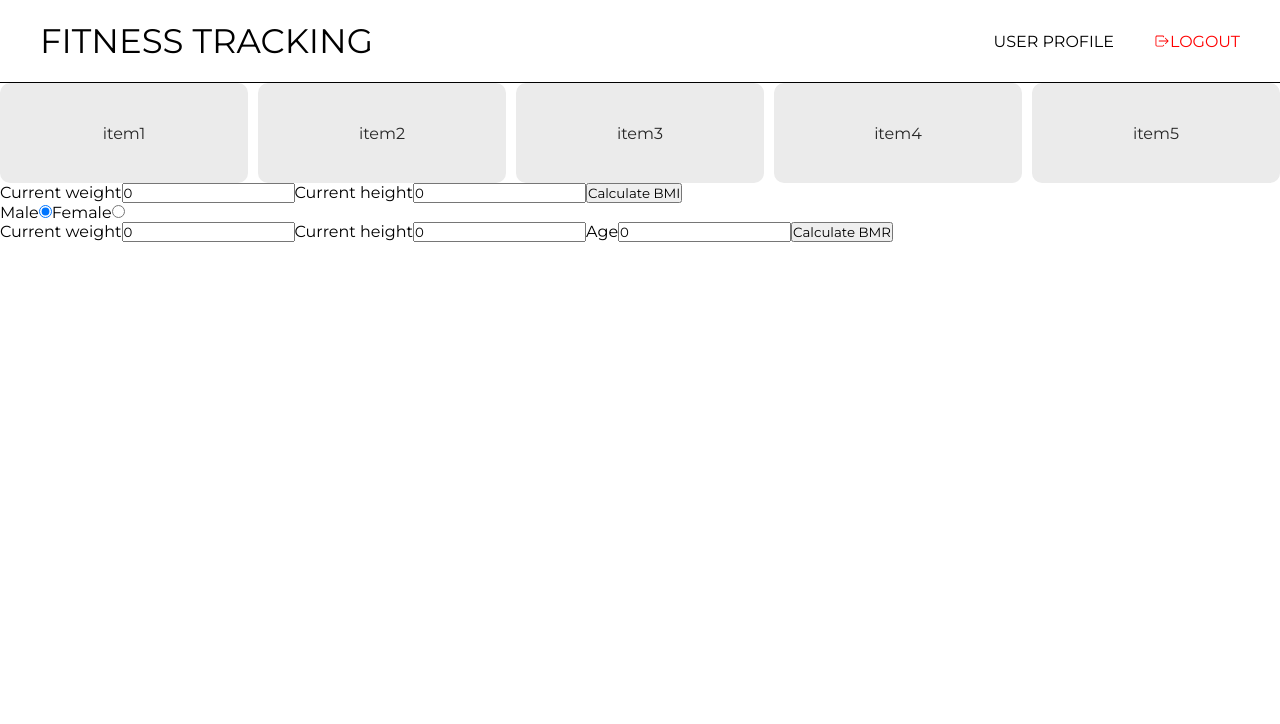
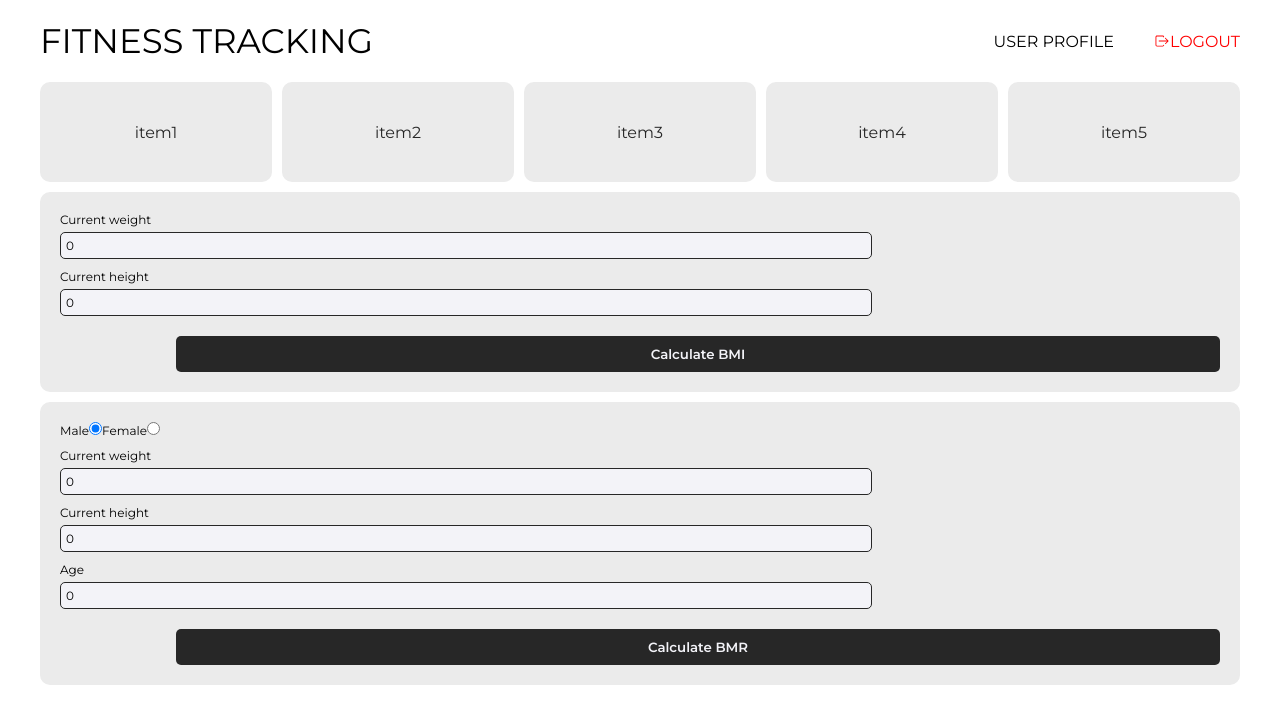
Before and after one commit to JKukielski/fitness-tracking-app, a React (Vite) app in the folder frontend/: page / in a window 1280 px wide. Shown: the top 724 px of the page. Built offline with nearby package versions, Linux system fonts and the light colour scheme; sample sign-in values are in the browser's storage.

Commit message:
Initial styling for BMI & BMR components

```diff
--- a/frontend/src/components/BMI.jsx
+++ b/frontend/src/components/BMI.jsx
@@ -2,6 +2,7 @@ import axios from 'axios';
 import { useState } from 'react';
 import { useDispatch, useSelector } from 'react-redux';
 import { updateUser } from '../state/userSlice';
+import '../styles/BmiBmr.css';
 
 const BMI = () => {
   const [weight, setWeight] = useState(0);
@@ -33,29 +34,33 @@ const BMI = () => {
 
   return (
     <form className="bmi-container" onSubmit={handleSubmitBMI}>
-      <label htmlFor="weight" className="bmi-label">
+      <label htmlFor="weight" className="measurement-label">
         Current weight
         <input
           type="number"
           name="weight"
           id="weight"
           value={weight}
-          className="bmi-input"
+          className="measurement-input"
           onChange={(e) => setWeight(e.target.value)}
         />
       </label>
-      <label htmlFor="height" className="bmi-label">
+      <label htmlFor="height" className="measurement-label">
         Current height
         <input
           type="number"
           name="height"
           id="height"
           value={height}
-          className="bmi-input"
+          className="measurement-input"
           onChange={(e) => setHeight(e.target.value)}
         />
       </label>
-      <button type="submit">Calculate BMI</button>
+      <div className="measurement-button-container">
+        <button type="submit" className="primary-button primary-button-bm">
+          Calculate BMI
+        </button>
+      </div>
       <p className="bmi-success">{success}</p>
     </form>
   );
--- a/frontend/src/components/BMR.jsx
+++ b/frontend/src/components/BMR.jsx
@@ -2,6 +2,7 @@ import axios from 'axios';
 import { useState } from 'react';
 import { useDispatch, useSelector } from 'react-redux';
 import { updateUser } from '../state/userSlice';
+import '../styles/BmiBmr.css';
 
 const BMR = () => {
   const [weight, setWeight] = useState(0);
@@ -112,7 +113,11 @@ const BMR = () => {
           onChange={(e) => setAge(e.target.value)}
         />
       </label>
-      <button type="submit">Calculate BMR</button>
+      <div className="measurement-button-container">
+        <button type="submit" className="primary-button primary-button-bm">
+          Calculate BMR
+        </button>
+      </div>
       <p className="bmi-success">{success}</p>
     </form>
   );
--- a/frontend/src/pages/HomePage.jsx
+++ b/frontend/src/pages/HomePage.jsx
@@ -6,14 +6,16 @@ import BMR from '../components/BMR';
 
 const HomePage = () => {
   return (
-    <div className="home-container">
+    <>
       <Navbar />
-      <CarouselComponent />
-      <div className="home-inner-container">
-        <BMI />
-        <BMR />
+      <div className="home-container">
+        <CarouselComponent />
+        <div className="home-inner-container">
+          <BMI />
+          <BMR />
+        </div>
       </div>
-    </div>
+    </>
   );
 };
 
--- /dev/null
+++ b/frontend/src/styles/BmiBmr.css
@@ -0,0 +1,45 @@
+.bmi-container, .bmr-container {
+    display: flex;
+    flex-direction: column;
+    background-color: var(--color-primary-light);
+    border-radius: 10px;
+    padding: 20px;
+}
+
+.bmi-container {
+    margin: 10px 0;
+}
+
+.measurement-label {
+    display: flex;
+    flex-direction: column;
+    font-size: 12px;
+}
+
+.measurement-input {
+    margin-top: 5px;
+    margin-bottom: 10px;
+    padding: 5px;
+    border-radius: 5px;
+    font-size: 12px;
+    background-color: var(--color-contrast);
+    border: 1px solid var(--color-primary-dark);
+    outline: none;
+    width: 70%;
+}
+
+.radio-container {
+    font-size: 12px;
+    margin-bottom: 10px;
+}
+
+.measurement-button-container {
+    width: 100%;
+    margin-top: 10px;
+    display: flex;
+    justify-content: flex-end;
+}
+
+.primary-button-bm {
+    width: 35%;
+}
--- a/frontend/src/styles/HomePage.css
+++ b/frontend/src/styles/HomePage.css
@@ -0,0 +1,17 @@
+.home-container {
+    padding: 0 40px;
+    width: 100%;
+    display: grid;
+}
+
+/* .home-inner-container {
+    display: flex;
+    flex-direction: column;
+    width: 30%;
+} */
+
+@media screen and (max-width: 768px) {
+    .home-container {
+        padding: 0 20px;
+    }
+}
--- a/frontend/src/styles/Navbar.css
+++ b/frontend/src/styles/Navbar.css
@@ -4,7 +4,6 @@
     justify-content: space-between;
     align-items: center;
     width: 100%;
-    border-bottom: 1px solid black;
     position: relative;
 }
 
```
